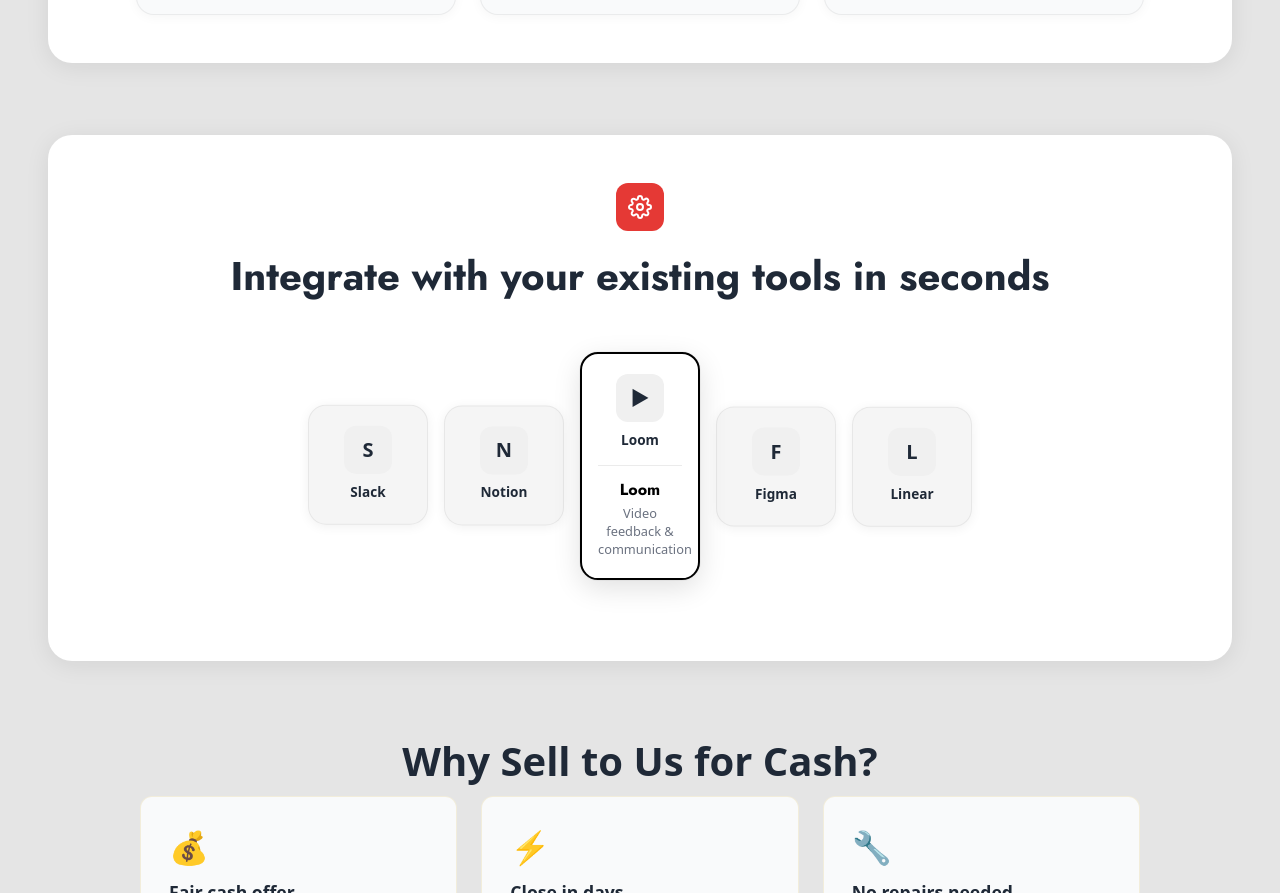
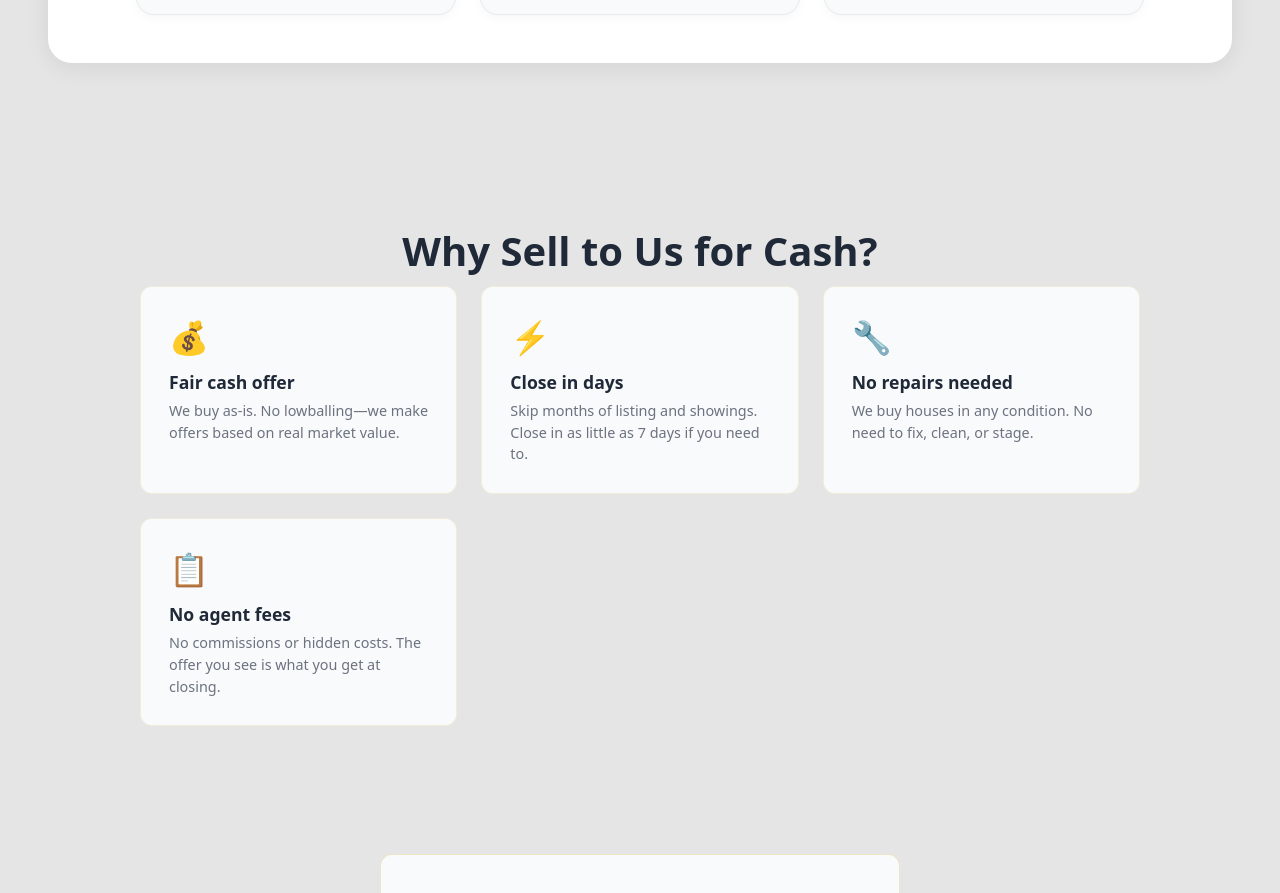
Before and after one commit to iammuhammadukasha/sellerstop, a Next.js app: page / in a window 1280 px wide. Shown: the part 1374-2267 px from the top of the page. Built offline with nearby package versions, Linux system fonts and the light colour scheme.

Commit message:
Update page.tsx

```diff
--- a/src/app/page.tsx
+++ b/src/app/page.tsx
@@ -3,7 +3,6 @@
 import { useRef, useState } from 'react';
 import { motion, useInView } from 'framer-motion';
 import HeroOrbit from './components/HeroOrbit';
-import IntegrationsArc from './components/IntegrationsArc';
 import HowItWorksCarousel from './components/HowItWorksCarousel';
 
 function Section({ children, className, id }: { children: React.ReactNode; className?: string; id?: string }) {
@@ -99,21 +98,9 @@ export default function CashBuyerPage() {
         </div>
       </Section>
 
-      <Section className="cb-section cb-integrations" id="integrations">
-        <div className="cb-section-card cb-integrations-card-wrap">
-          <div className="cb-container">
-            <div className="cb-integrations-header">
-              <div className="cb-integrations-icon" aria-hidden>
-                <svg width="24" height="24" viewBox="0 0 24 24" fill="none" stroke="currentColor" strokeWidth="2" strokeLinecap="round" strokeLinejoin="round">
-                  <circle cx="12" cy="12" r="3" />
-                  <path d="M19.4 15a1.65 1.65 0 0 0 .33 1.82l.06.06a2 2 0 0 1 0 2.83 2 2 0 0 1-2.83 0l-.06-.06a1.65 1.65 0 0 0-1.82-.33 1.65 1.65 0 0 0-1 1.51V21a2 2 0 0 1-2 2 2 2 0 0 1-2-2v-.09A1.65 1.65 0 0 0 9 19.4a1.65 1.65 0 0 0-1.82.33l-.06.06a2 2 0 0 1-2.83 0 2 2 0 0 1 0-2.83l.06-.06a1.65 1.65 0 0 0 .33-1.82 1.65 1.65 0 0 0-1.51-1H3a2 2 0 0 1-2-2 2 2 0 0 1 2-2h.09A1.65 1.65 0 0 0 4.6 9a1.65 1.65 0 0 0-.33-1.82l-.06-.06a2 2 0 0 1 0-2.83 2 2 0 0 1 2.83 0l.06.06a1.65 1.65 0 0 0 1.82.33H9a1.65 1.65 0 0 0 1-1.51V3a2 2 0 0 1 2-2 2 2 0 0 1 2 2v.09a1.65 1.65 0 0 0 1 1.51 1.65 1.65 0 0 0 1.82-.33l.06-.06a2 2 0 0 1 2.83 0 2 2 0 0 1 0 2.83l-.06.06a1.65 1.65 0 0 0-.33 1.82V9a1.65 1.65 0 0 0 1.51 1H21a2 2 0 0 1 2 2 2 2 0 0 1-2 2h-.09a1.65 1.65 0 0 0-1.51 1z" />
-                </svg>
-              </div>
-              <h2 className="cb-section-title cb-section-title--jost">Integrate with your existing tools in seconds</h2>
-            </div>
-            <IntegrationsArc />
-          </div>
-        </div>
+      <Section className="cb-section" id="section-3">
+        {/* Third section – design TBD (you’ll specify) */}
+        <div className="cb-container" />
       </Section>
 
       <Section className="cb-section cb-benefits" id="benefits">
```
